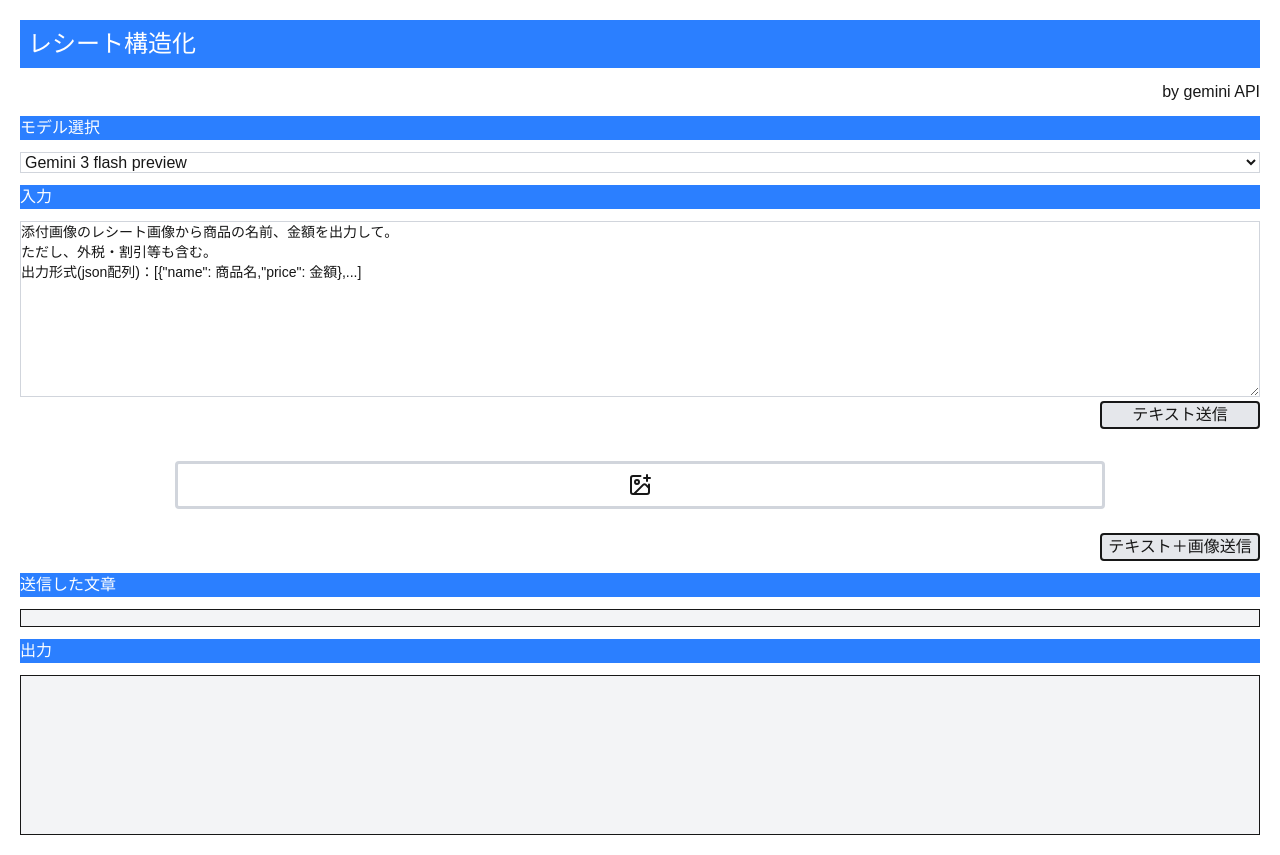
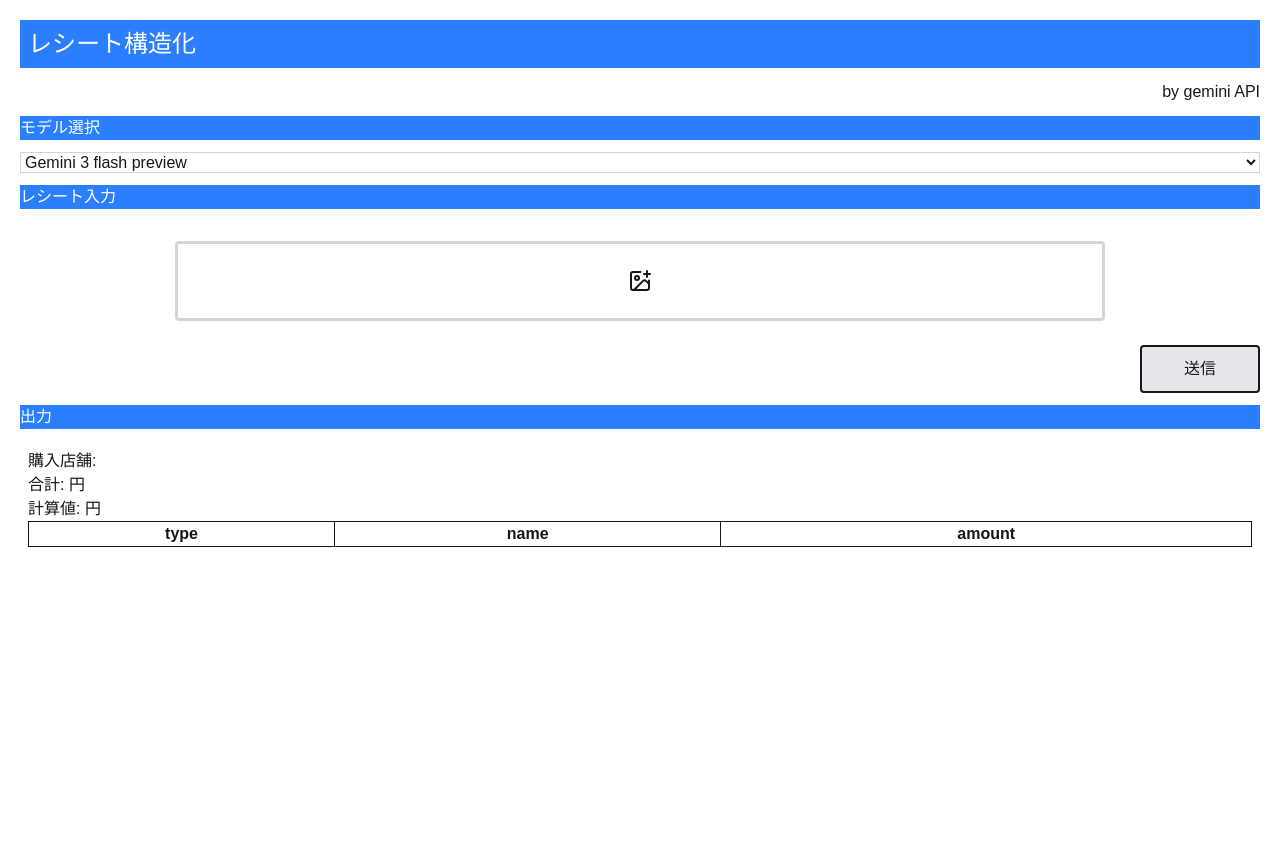
Before and after one commit to GitFoxTail/receipt-analyzer, a Next.js app: page / in a window 1280 px wide. After the commit the page ends 800 px from the top, so only its background shows below. Built offline with nearby package versions, Linux system fonts and the light colour scheme.

Commit message:
出力構造化&table表示

```diff
--- a/app/api/gemini-image/route.ts
+++ b/app/api/gemini-image/route.ts
@@ -1,10 +1,26 @@
 import { NextRequest, NextResponse } from "next/server";
 import { GoogleGenAI } from "@google/genai";
+import { z } from "zod";
+import { zodToJsonSchema } from "zod-to-json-schema"
 
-interface ImageBase64{
+interface ImageBase64 {
     data: string;
     mimeType: string;
 }
+
+const receiptItemSchema = z.object({
+    name: z.string().describe("Item name as printed on the receipt."),
+    amount: z.number().describe("Amount in JPY. Discounts should be negative"),
+    type: z.enum(["item", "discount", "tax"]).describe("Item: purchased product, discount: discount or coupon, tax: consumption tax"),
+});
+
+const receiptSchema = z.object({
+    store_name: z.string().optional().describe("Name of the store"),
+    items: z.array(receiptItemSchema).describe("Line items on the receipt."),
+    subtotal: z.number().optional().describe("Subtotal before tax and discounts."),
+    total: z.number().describe("Final total amount paid."),
+    currency: z.literal("JPY"),
+});
 
 export async function POST(req: NextRequest) {
     const body = await req.json();
@@ -28,10 +44,22 @@ async function fetchGemini(prompt: string, model: string, image: ImageBase64): P
         }
     ]
 
+    try {
         const response = await ai.models.generateContent({
             model: model,
             contents: contents,
+            config: {
+                responseMimeType: "application/json",
+                responseJsonSchema: zodToJsonSchema(receiptSchema),
+            },
         });
+
         console.log(response.text);
         return response.text;
+    } catch (error) {
+        console.error(error);
+        return `エラー：${error}`
+    }
+
+
 };
--- a/components/receipt-input.tsx
+++ b/components/receipt-input.tsx
@@ -5,24 +5,56 @@ import Markdown from "react-markdown";
 import { ImagePlus } from "lucide-react";
 
 export function ReceiptInput() {
-    const defaultPrompt = `添付画像のレシート画像から商品の名前、金額を出力して。
-ただし、外税・割引等も含む。
-出力形式(json配列)：[{"name": 商品名,"price": 金額},...]`
+    const defaultPrompt = `出力は、提供された JSON スキーマに厳密に従うこと
+割引は、金額がマイナスの品目として表現すること
+消費税は、type が "tax" の独立した品目として含めること
+金額は、**通貨記号を含まない日本円の数値（number）**で出力すること`
 
-    const [input, setInput] = useState(defaultPrompt);
+    // const [input, setInput] = useState(defaultPrompt);
+    // const [sendedPrompt, setSendedPrompt] = useState("");
     const [base64, setBase64] = useState<string>("");
     const [previewUrl, setPreviewUrl] = useState<string>("");
     const [output, setOutput] = useState("");
     const [model, setModel] = useState("gemini-3-flash-preview")
-    const [sendedPrompt, setSendedPrompt] = useState("");
 
-    const handleChange = (e: React.ChangeEvent<HTMLTextAreaElement>) => {
-        setInput(e.target.value)
-    }
+    const [store, setStore] = useState<string | null>(null);
+    const [totalPrice, setTotalPrice] = useState<number | null>(null);
+    const [calculatedTotalPrice, setCalculatedTotalPrice] = useState<number | null>(null);
+    const [items, setItems] = useState([]);
+
+    // const handleChange = (e: React.ChangeEvent<HTMLTextAreaElement>) => {
+    //     setInput(e.target.value)
+    // }
+
+    // const handleSubmit = async (e: React.SyntheticEvent) => {
+    //     e.preventDefault();
+    //     const prompt = input;
+    //     setSendedPrompt(prompt);
+    //     setInput("");
+    //     setOutput("生成中...");
+
+    //     const params = {
+    //         prompt: input,
+    //         model: model,
+    //     };
+
+    //     const response = await fetch(
+    //         "/api/gemini-text",
+    //         {
+    //             method: "POST",
+    //             headers: { "Content-Type": "application/json" },
+    //             body: JSON.stringify(params),
+    //         }
+    //     )
+
+    //     const data = await response.json();
+    //     setOutput(String(data.message));
+    // }
+
 
     const handleFileChange = (e: React.ChangeEvent<HTMLInputElement>) => {
-        const f = e.target.files?.[0];
-        if (!f) return;
+        const file = e.target.files?.[0];
+        if (!file) return;
 
         const reader = new FileReader();
 
@@ -33,42 +65,18 @@ export function ReceiptInput() {
             setPreviewUrl(result);
         }
 
-        reader.readAsDataURL(f);
-    }
-
-    const handleSubmit = async (e: React.SyntheticEvent) => {
-        e.preventDefault();
-        const prompt = input;
-        setSendedPrompt(prompt);
-        setInput("");
-        setOutput("生成中...");
-
-        const params = {
-            prompt: input,
-            model: model,
-        };
-
-        const response = await fetch(
-            "/api/gemini-text",
-            {
-                method: "POST",
-                headers: { "Content-Type": "application/json" },
-                body: JSON.stringify(params),
-            }
-        )
-
-        const data = await response.json();
-        setOutput(String(data.message));
+        reader.readAsDataURL(file);
     }
 
     const handleFileSubmit = async (e: React.SyntheticEvent) => {
         e.preventDefault();
-        const prompt = input;
-        setSendedPrompt(prompt);
+        // const prompt = input;
+        // setSendedPrompt(prompt);
         setOutput("生成中...");
 
         const params = {
-            prompt: input,
+            // prompt: input,
+            prompt: defaultPrompt,
             model: model,
             image: {
                 data: base64,
@@ -76,6 +84,7 @@ export function ReceiptInput() {
             }
         };
 
+        try {
             const response = await fetch(
                 "/api/gemini-image",
                 {
@@ -83,10 +92,25 @@ export function ReceiptInput() {
                     headers: { "Content-Type": "application/json" },
                     body: JSON.stringify(params),
                 }
-        )
+            );
 
-        const data = await response.json();
-        setOutput(String(data.message));
+            const data = await response.json();         // json
+            setOutput(data.message);                    // string
+            const message = JSON.parse(data.message);   // json
+            setStore(message.store_name);
+            setItems(message.items);
+            setTotalPrice(message.total);
+            setCalculatedTotalPrice(
+                message.items.reduce(
+                    (
+                        sum: number,
+                        item: { name: string, amount: number, type: string }
+                    ) => sum + item.amount, 0))
+
+        } catch (error) {
+            console.error(error);
+            setOutput(String(error));
+        }
     }
 
     const handleChangeModelSelector = (e: React.ChangeEvent<HTMLSelectElement>) => {
@@ -115,8 +139,8 @@ export function ReceiptInput() {
                 <option value="gemma-3-27b-it">Gemma 3</option>
             </select>
 
-            <h2 className="bg-blue-500 text-white">入力</h2>
-            <form onSubmit={handleSubmit} className="flex flex-col gap-1">
+            <h2 className="bg-blue-500 text-white">レシート入力</h2>
+            {/* <form onSubmit={handleSubmit} className="flex flex-col gap-1">
                 <textarea
                     className="border border-gray-300 h-44 text-sm"
                     value={input ?? ""}
@@ -128,7 +152,7 @@ export function ReceiptInput() {
                         className="border border-2 rounded w-40 bg-gray-200 hover:bg-gray-300 cursor-pointer"
                     >テキスト送信</button>
                 </div>
-            </form>
+            </form> */}
             <form onSubmit={handleFileSubmit} className="flex flex-col gap-1">
                 <div className="flex justify-center my-5">
                     <input
@@ -140,7 +164,7 @@ export function ReceiptInput() {
                     />
                     <label
                         htmlFor="file-upload"
-                    className="flex items-center justify-center w-3/4 h-12 border border-gray-300 border-3 rounded cursor-pointer"
+                        className="flex items-center justify-center w-3/4 h-20 border border-gray-300 border-3 rounded cursor-pointer"
                     >
                         <ImagePlus />
                     </label>
@@ -156,17 +180,48 @@ export function ReceiptInput() {
                 <div className="flex justify-end">
                     <button
                         type="submit"
-                        className="border border-2 rounded w-40 bg-gray-200 hover:bg-gray-300 cursor-pointer"
-                    >テキスト＋画像送信</button>
+                        className="border border-2 rounded w-30 h-12 bg-gray-200 hover:bg-gray-300 cursor-pointer"
+                    >送信</button>
                 </div>
             </form>
-            <h2 className="bg-blue-500 text-white">送信した文章</h2>
+            {/* <h2 className="bg-blue-500 text-white">送信した文章</h2>
             <div className="border bg-gray-100 p-2">
                 {sendedPrompt}
-            </div>
+            </div> */}
             <h2 className="bg-blue-500 text-white">出力</h2>
-            <div className="border min-h-40 bg-gray-100 p-2">
-                <Markdown>{output}</Markdown>
+            {/* <div className="border min-h-40 bg-gray-100 p-2">{output}</div> */}
+            <div className="p-2">
+                <p>購入店舗: <span>{store}</span></p>
+                <p>合計: <span>{totalPrice}</span>円</p>
+                <p>計算値: <span>{calculatedTotalPrice}</span>円</p>
+                {
+                    totalPrice != null && calculatedTotalPrice != null && (
+                        totalPrice === calculatedTotalPrice
+                            ? <p className="text-red-500">〇 一致</p>
+                            : <p className="text-blue-700">× 不一致</p>
+                    )
+                }
+
+                <table className="w-full">
+                    <thead>
+                        <tr>
+                            <th className="border">type</th>
+                            <th className="border">name</th>
+                            <th className="border">amount</th>
+                        </tr>
+                    </thead>
+                    <tbody>
+                        {items.map((item: { name: string, amount: number, type: string }, index: number) => {
+                            return (
+                                <tr key={index}>
+                                    <td className="border text-start px-2"><input className="w-full box-border" value={item.type}/></td>
+                                    <td className="border text-start px-2"><input className="w-full box-border" value={item.name}/></td>
+                                    <td className="border text-end px-2"><input className="w-full box-border" value={item.amount}/></td>
+                                </tr>
+                            )
+                        })}
+                    </tbody>
+                </table>
             </div>
 
         </div>
--- a/package.json
+++ b/package.json
@@ -15,7 +15,9 @@
     "next": "16.1.6",
     "react": "19.2.3",
     "react-dom": "19.2.3",
-    "react-markdown": "^10.1.0"
+    "react-markdown": "^10.1.0",
+    "zod": "^3.25.76",
+    "zod-to-json-schema": "^3.25.1"
   },
   "devDependencies": {
     "@tailwindcss/postcss": "^4",
```
Also changed, not shown: 1 other file (tests, documents, lock files or other folders). Lines whose indentation alone changed are shown as unchanged.
